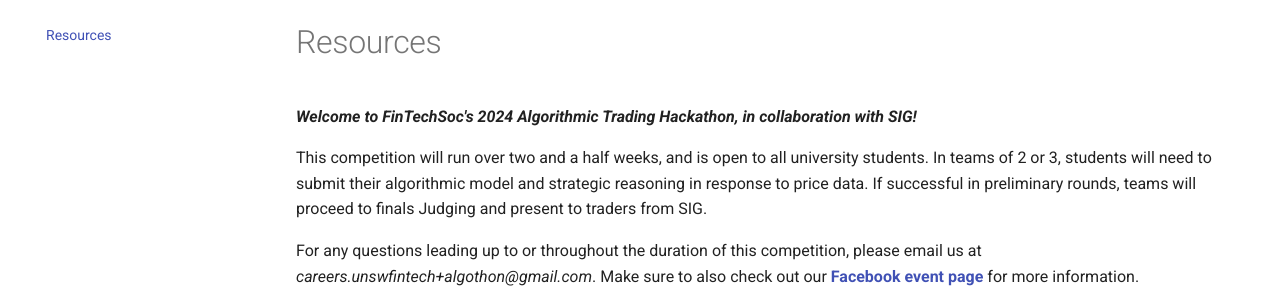
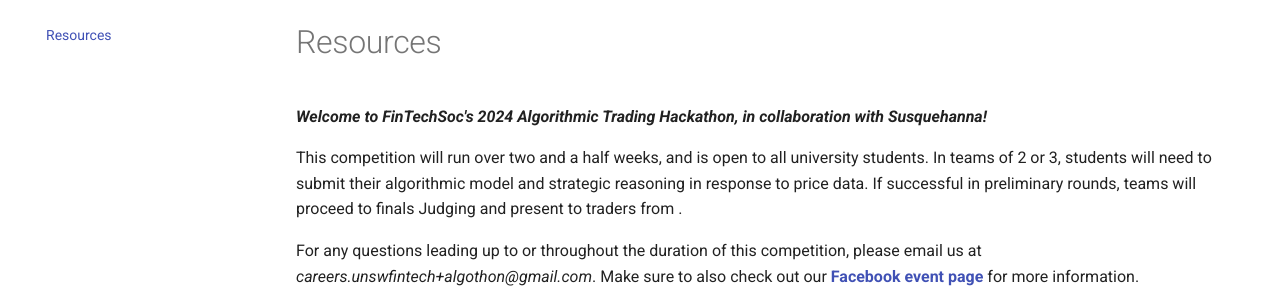
Before and after one commit to loh-0/Algothon25-wiki, an MkDocs documentation site: the page built from docs/1resources.md, in a window 1280 px wide. Shown: the part 124-428 px from the top of the page. Built offline with MkDocs 1.6.1 and Material for MkDocs 9.7.7, drawn with Linux system fonts in a browser that asks for light colours; comment, search, counter and statistics services are not loaded.

Commit message:
Update 1resources.md - Change SIG to Susquehanna

```diff
--- a/docs/1resources.md
+++ b/docs/1resources.md
@@ -1,8 +1,8 @@
 # Resources
 
-**_Welcome to FinTechSoc's 2024 Algorithmic Trading Hackathon, in collaboration with SIG!_**
+**_Welcome to FinTechSoc's 2024 Algorithmic Trading Hackathon, in collaboration with Susquehanna!_**
 
-This competition will run over two and a half weeks, and is open to all university students. In teams of 2 or 3, students will need to submit their algorithmic model and strategic reasoning in response to price data. If successful in preliminary rounds, teams will proceed to finals Judging and present to traders from SIG.
+This competition will run over two and a half weeks, and is open to all university students. In teams of 2 or 3, students will need to submit their algorithmic model and strategic reasoning in response to price data. If successful in preliminary rounds, teams will proceed to finals Judging and present to traders from .
 
 For any questions leading up to or throughout the duration of this competition, please email us at *careers.unswfintech+algothon@gmail.com*. Make sure to also check out our **[Facebook event page](https://fb.me/e/7zA3uZDuj)** for more information.
 
```
